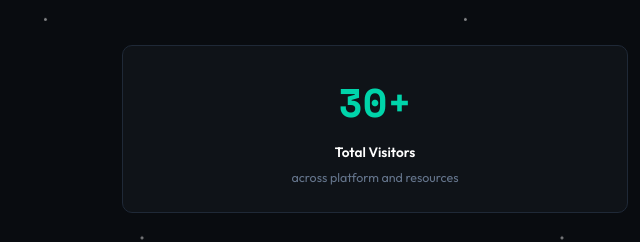
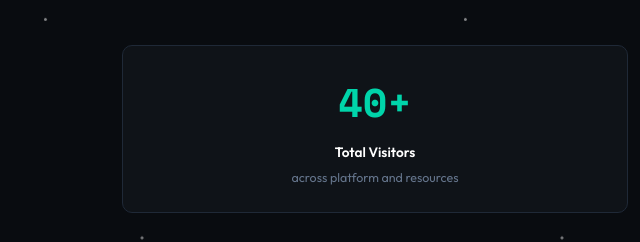
Before and after one commit to arnavvenkatesh/space-systems-lab, a plain HTML site: page impact.html in a window 1280 px wide. Shown: the part 467-709 px from the top of the page, 0-640 px from the left. Drawn offline with nearby package versions, Linux system fonts and the light colour scheme.

```diff
--- a/impact.html
+++ b/impact.html
@@ -113,7 +113,7 @@
 <div class="big-metrics">
 
 <div class="big-metric">
-<span class="big-num">30+</span>
+<span class="big-num">40+</span>
 <span class="big-label">Total Visitors</span>
 <span class="big-sub">across platform and resources</span>
 </div>
```
